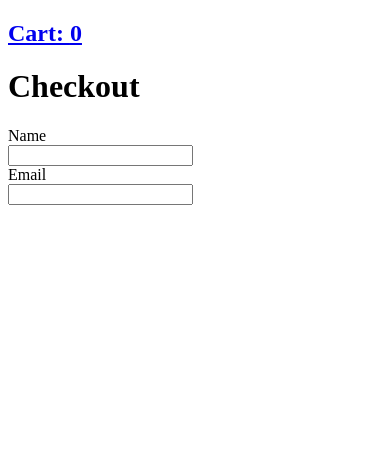
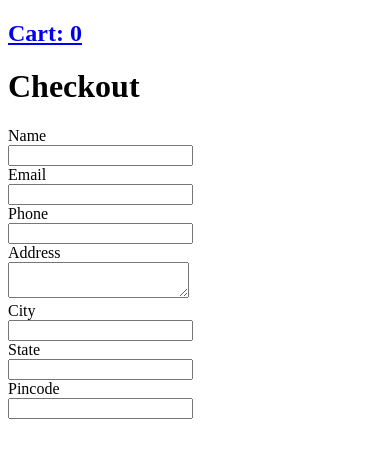
Before and after one commit to thelatalalwani/shopping-app-react, a React (Vite) app: page /checkout in a window 390 px wide. Shown: the top 458 px of the page. Built offline with nearby package versions, Linux system fonts and the light colour scheme.

Commit message:
feat: add additional fields (phone, address, city, state, pincode) to Checkout component

```diff
--- a/src/pages/Checkout.jsx
+++ b/src/pages/Checkout.jsx
@@ -4,6 +4,11 @@ function Checkout() {
   const [customer, setCustomer] = useState({
     name: "",
     email: "",
+    phone: "",
+    address: "",
+    city: "",
+    state: "",
+    pincode: "",
   });
 
   function handleChange(event) {
@@ -44,6 +49,70 @@ function Checkout() {
           onChange={handleChange}
         />
       </div>
+
+      <div>
+        <label>Phone</label>
+
+        <br />
+
+        <input
+          type="text"
+          name="phone"
+          value={customer.phone}
+          onChange={handleChange}
+        />
+      </div>
+
+      <div>
+        <label>Address</label>
+
+        <br />
+
+        <textarea
+          name="address"
+          value={customer.address}
+          onChange={handleChange}
+        />
+      </div>
+
+      <div>
+        <label>City</label>
+
+        <br />
+
+        <input
+          type="text"
+          name="city"
+          value={customer.city}
+          onChange={handleChange}
+        />
+      </div>
+
+      <div>
+        <label>State</label>
+
+        <br />
+
+        <input
+          type="text"
+          name="state"
+          value={customer.state}
+          onChange={handleChange}
+        />
+      </div>
+
+      <div>
+        <label>Pincode</label>
+
+        <br />
+
+        <input
+          type="text"
+          name="pincode"
+          value={customer.pincode}
+          onChange={handleChange}
+        />
+      </div>
     </div>
   );
 }
```
